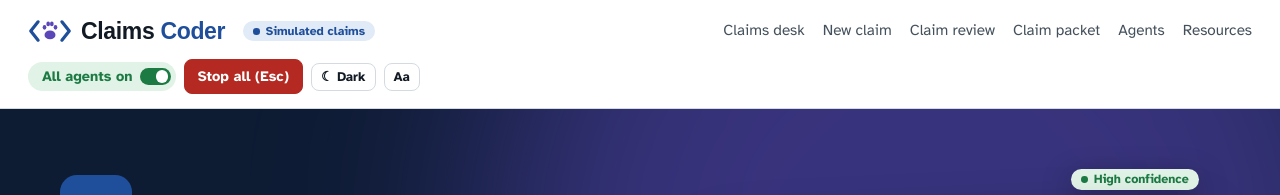
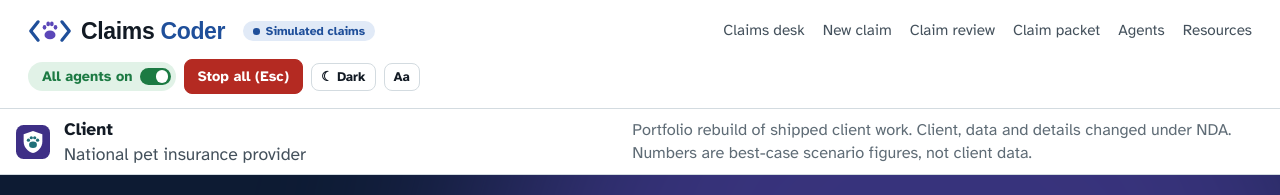
Before and after one commit to elizabethhannan/claims-coder, a plain HTML site: page index.html in a window 1280 px wide. Shown: the top 195 px of the page. Drawn offline with nearby package versions, Linux system fonts and the light colour scheme; a web font is replaced by a local one.

Commit message:
Client band and NDA framing: portfolio rebuild of shipped client work, client named by type only; best-case scenario metrics in README

```diff
--- a/index.html
+++ b/index.html
@@ -223,6 +223,15 @@ tr.emerg td:first-child { box-shadow: inset 4px 0 0 var(--crit); }
 .charthead { display: flex; flex-wrap: wrap; gap: .4rem .8rem; align-items: baseline; }
 .charthead .eyebrow { flex: 1; min-width: 12rem; }
 </style>
+<style id="clientband-css">
+.clientband{background:var(--surface);border-bottom:1px solid var(--line);color:var(--ink-2);font-size:.875rem;line-height:1.4}
+.clientband .cb{max-width:1280px;margin:0 auto;padding:8px 16px;display:flex;flex-wrap:wrap;gap:6px 14px;align-items:center}
+.clientband svg{width:34px;height:34px;flex:none}
+.clientband .who{display:flex;flex-direction:column;min-width:0;flex:1 1 220px}
+.clientband .who b{color:var(--ink);font-weight:600}
+.clientband .nda{margin-left:auto;font-size:.8125rem;color:var(--ink-3);max-width:60ch}
+@media (max-width:720px){.clientband .nda{margin-left:0}}
+</style>
 </head>
 <body>
 <a class="sr" href="#view">Skip to content</a>
@@ -245,6 +254,10 @@ tr.emerg td:first-child { box-shadow: inset 4px 0 0 var(--crit); }
       <button class="btn small" data-act="motion" aria-pressed="true">Motion on</button></div></details>
   </div>
 </header>
+<div class="clientband" role="note" aria-label="About the client">
+  <div class="cb"><svg viewBox="0 0 40 40" role="img" aria-label="Client mark"><rect width="40" height="40" rx="9" fill="#3e2f86"/><path d="M20 7 31 11v8c0 7-4.7 12-11 14-6.3-2-11-7-11-14v-8z" fill="#fff"/><g fill="#1f6f78"><ellipse cx="20" cy="23.2" rx="4.6" ry="3.8"/><circle cx="14.6" cy="17.8" r="1.9"/><circle cx="18" cy="15" r="1.9"/><circle cx="22" cy="15" r="1.9"/><circle cx="25.4" cy="17.8" r="1.9"/></g></svg><div class="who"><b>Client</b><span>National pet insurance provider</span></div><p class="nda" style="margin-block:0">Portfolio rebuild of shipped client work. Client, data and details changed under NDA. Numbers are best-case scenario figures, not client data.</p></div>
+</div>
+
 <div class="live" id="live" aria-label="Live operations"></div>
 <main id="view" tabindex="-1"></main>
 <div class="sr" aria-live="polite" id="say"></div>
```
Also changed, not shown: 1 other file.
